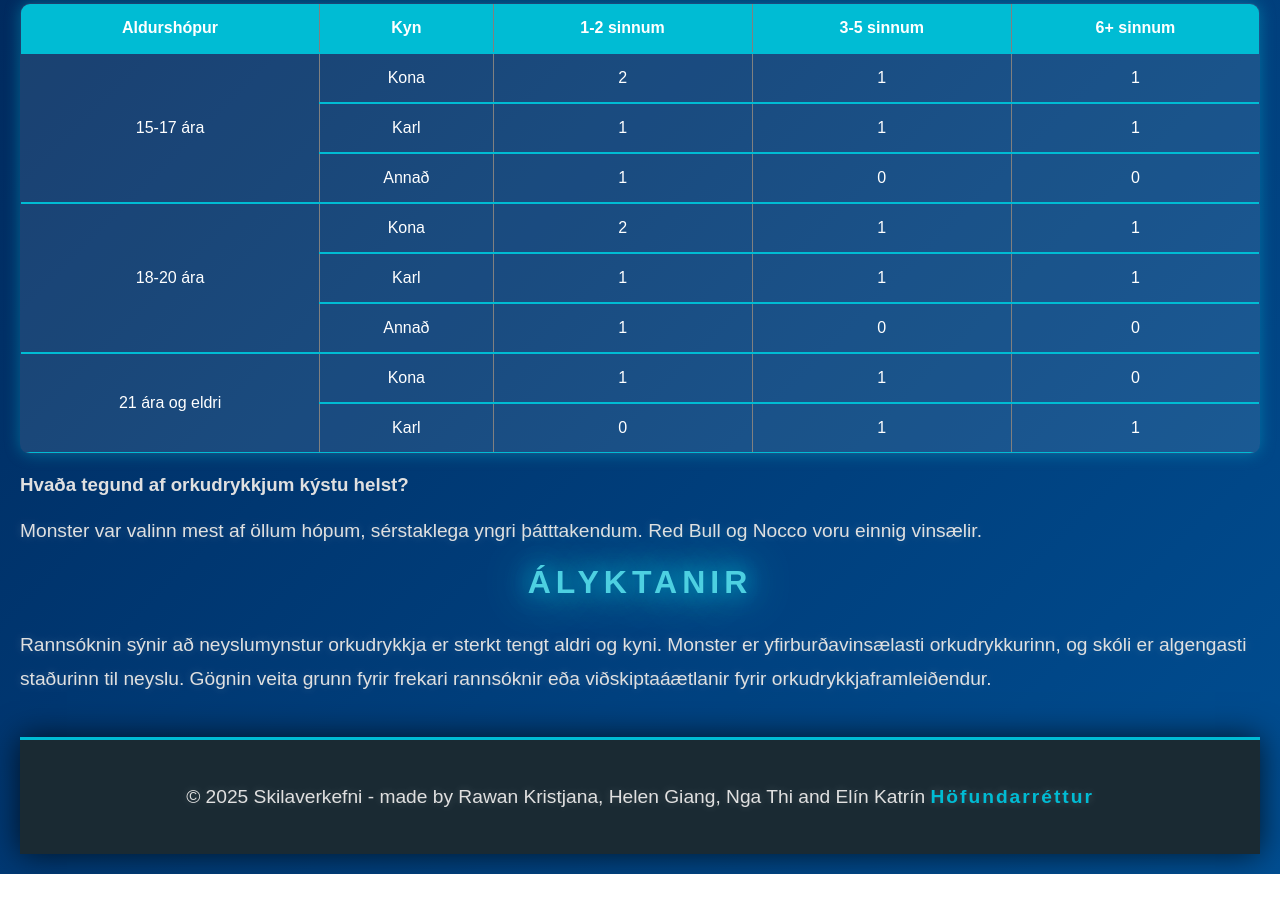
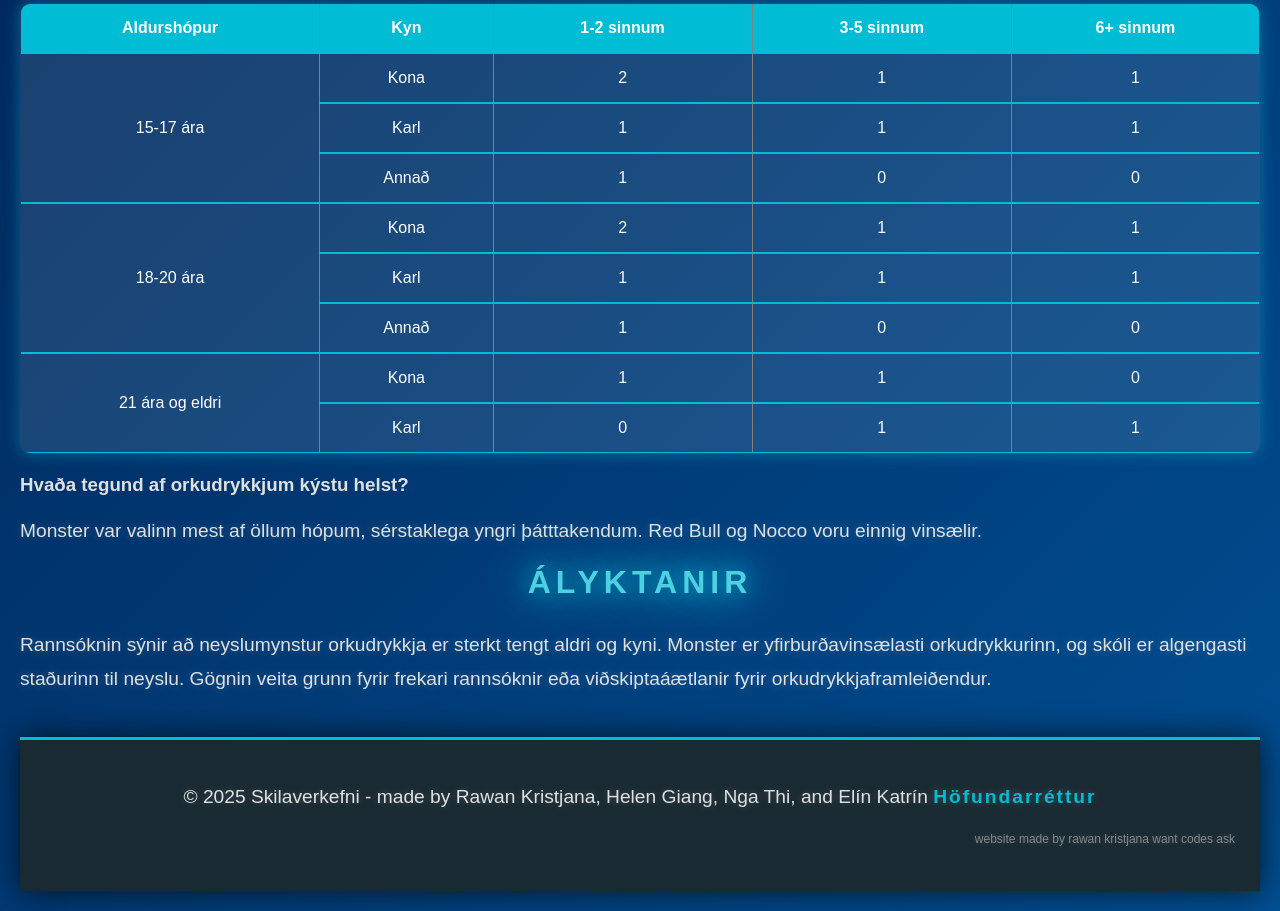
Before and after one commit to kristjana1002/energy-drinks-syrvey, a plain HTML site: page index.html in a window 1280 px wide. Shown: the part 2318-3229 px from the top of the page. Before the commit the page ends 3192 px from the top, so only its background shows below. Drawn offline with nearby package versions, Linux system fonts and the light colour scheme.

Commit message:
Yo, added some cool stuff

```diff
--- a/index.html
+++ b/index.html
@@ -718,8 +718,14 @@ const locationChart = new Chart(locCtx, {
         <p>Rannsóknin sýnir að neyslumynstur orkudrykkja er sterkt tengt aldri og kyni. Monster er yfirburðavinsælasti orkudrykkurinn, og skóli er algengasti staðurinn til neyslu. Gögnin veita grunn fyrir frekari rannsóknir eða viðskiptaáætlanir fyrir orkudrykkjaframleiðendur.</p>
     </section>
 
-  <footer>
-    <p>© 2025 Skilaverkefni - made by Rawan Kristjana, Helen Giang, Nga Thi and Elín Katrín <a href="#">Höfundarréttur</a></p>
-  </footer>
+    <footer>
+      <p>© 2025 Skilaverkefni - made by Rawan Kristjana, Helen Giang, Nga Thi, and Elín Katrín
+        <a href="https://github.com/kristjana1002" target="_blank">Höfundarréttur</a>
+      </p>
+      <p style="font-size: 12px; text-align: right; margin-top: 10px; color: #888;">
+        website made by rawan kristjana want codes ask
+      </p>
+    </footer>
+
 </body>
 </html>
```
